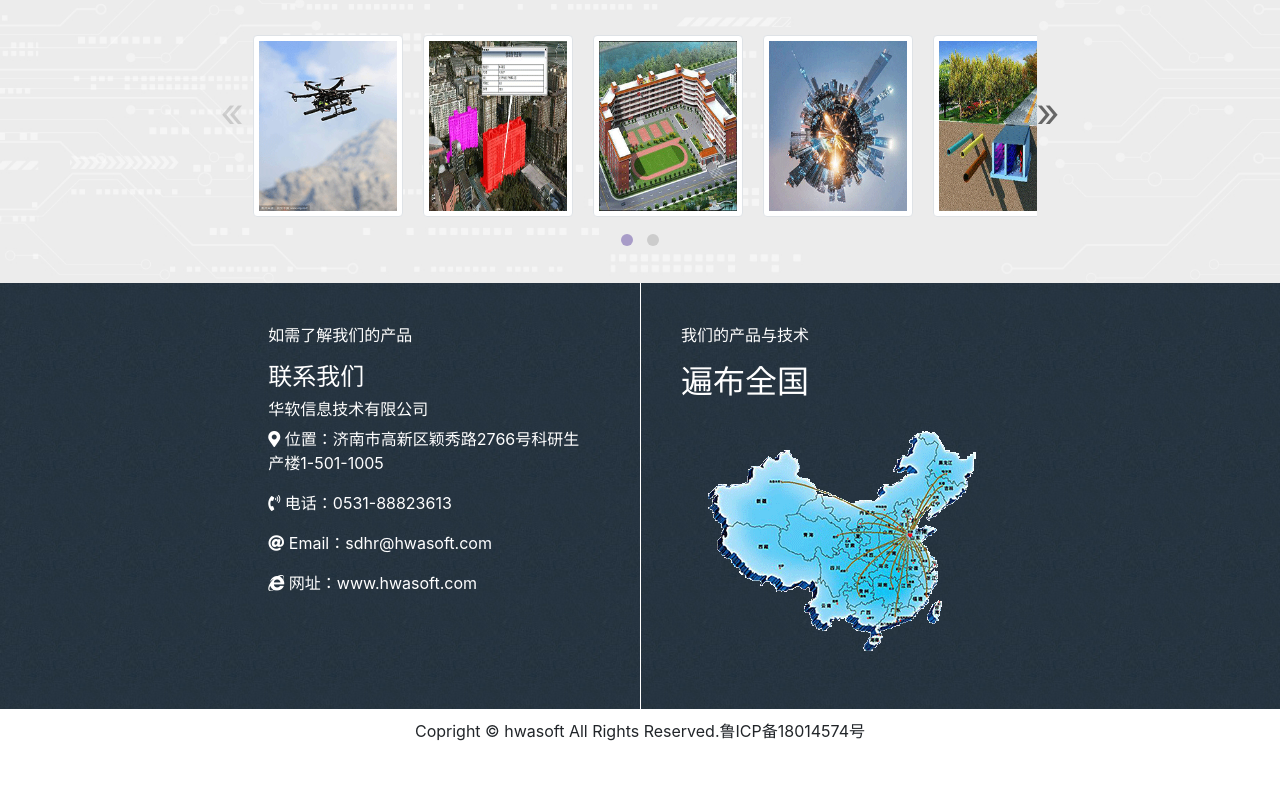
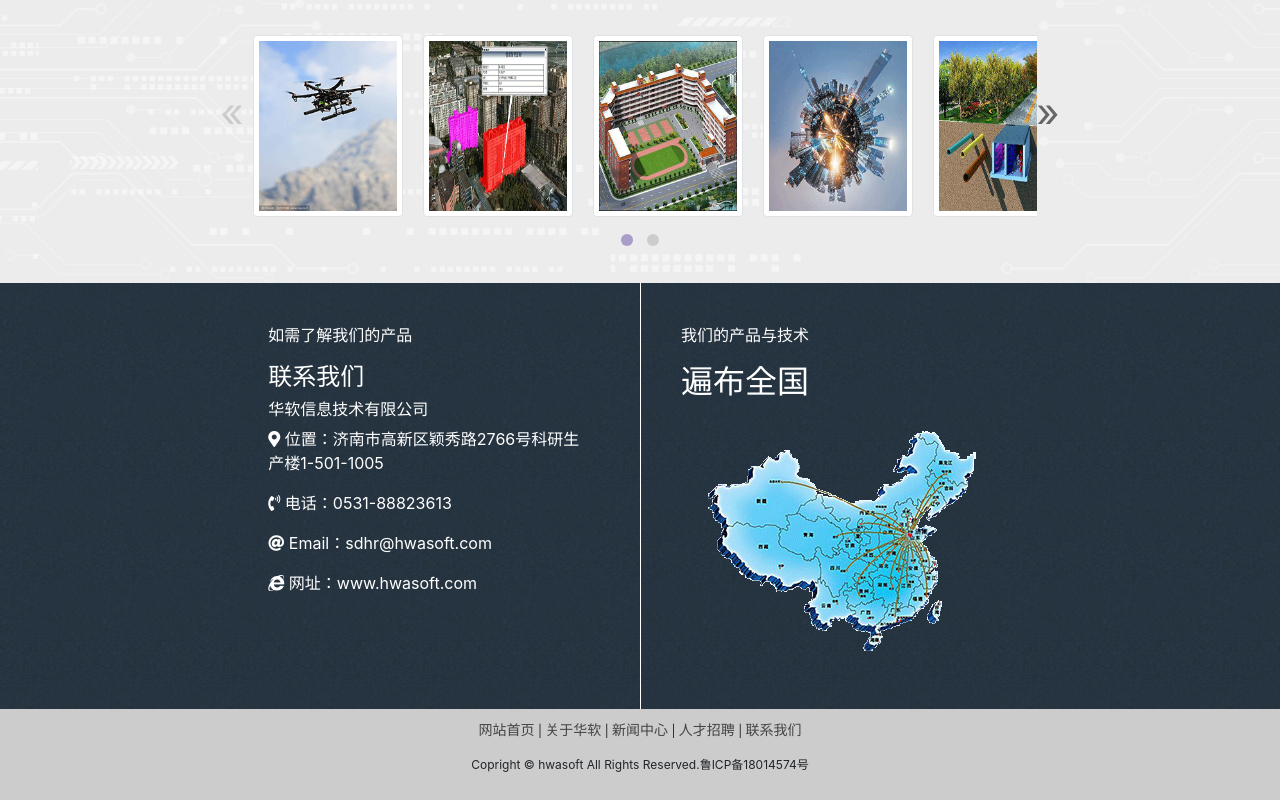
Before and after one commit to wangdaoo/Company-Website, a website: page index.html in a window 1280 px wide. Shown: the part 1049-1849 px from the top of the page. Before the commit the page ends 1818 px from the top, so only its background shows below. Drawn offline with nearby package versions, Linux system fonts and the light colour scheme.

Commit message:
update index end

```diff
--- a/css/style.css
+++ b/css/style.css
@@ -213,9 +213,21 @@
   border-left: 1px solid #ffffff;
 }
 
+footer{
+  background: #cccccc;
+  padding: 10px;
+}
+
 footer p{
-  padding: 10px;
+  font-size: 12px;
   text-align: center;
+}
+
+footer a{
+  font-size: 14px;
+  color: #444444;
+  text-align: center;
+  margin-top: 10px;
 }
 /* footer end */
 
--- a/index.html
+++ b/index.html
@@ -4,7 +4,7 @@
     <meta charset="UTF-8" />
     <meta name="viewport" content="width=device-width, initial-scale=1.0" />
     <meta http-equiv="X-UA-Compatible" content="ie=edge" />
-    <title>HwaSoft</title>
+    <title>山东华软信息技术有限公司</title>
     <link
       rel="stylesheet"
       href="https://use.fontawesome.com/releases/v5.6.3/css/all.css"
@@ -290,7 +290,7 @@
             <div class="col-md-6 caps-right">
               <p>我们的产品与技术</p>
               <h2>遍布全国</h2>
-              <img src="./img/img_y7.png" alt="">
+              <img src="./img/img_y7.png" alt="" />
             </div>
           </div>
         </div>
@@ -298,6 +298,11 @@
       </div>
     </div>
     <footer>
+      <p>
+        <a href="">网站首页</a> | <a href="">关于华软</a> |
+        <a href="">新闻中心</a> | <a href="">人才招聘</a> |
+        <a href="">联系我们</a>
+      </p>
       <p>Copright © hwasoft All Rights Reserved.鲁ICP备18014574号</p>
     </footer>
     <!-- footer end -->
```
Also changed, not shown: about.html (added, +12 -0 lines).
